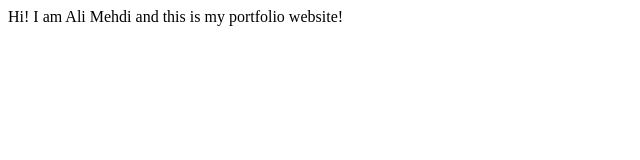
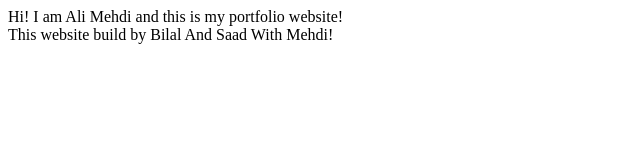
Before and after one commit to alimehdirazab/test1, a plain HTML site: page index.html in a window 1280 px wide. Shown: the whole page, without its empty margins (0-640 px from the left). Drawn offline with Linux system fonts and the light colour scheme.

Commit message:
Add second line for website

```diff
--- a/index.html
+++ b/index.html
@@ -8,5 +8,7 @@
 </head>
 <body>
     Hi! I am Ali Mehdi and this is my portfolio website!
+    <br>
+    This website build by Bilal And Saad With Mehdi!
 </body>
 </html>
```
